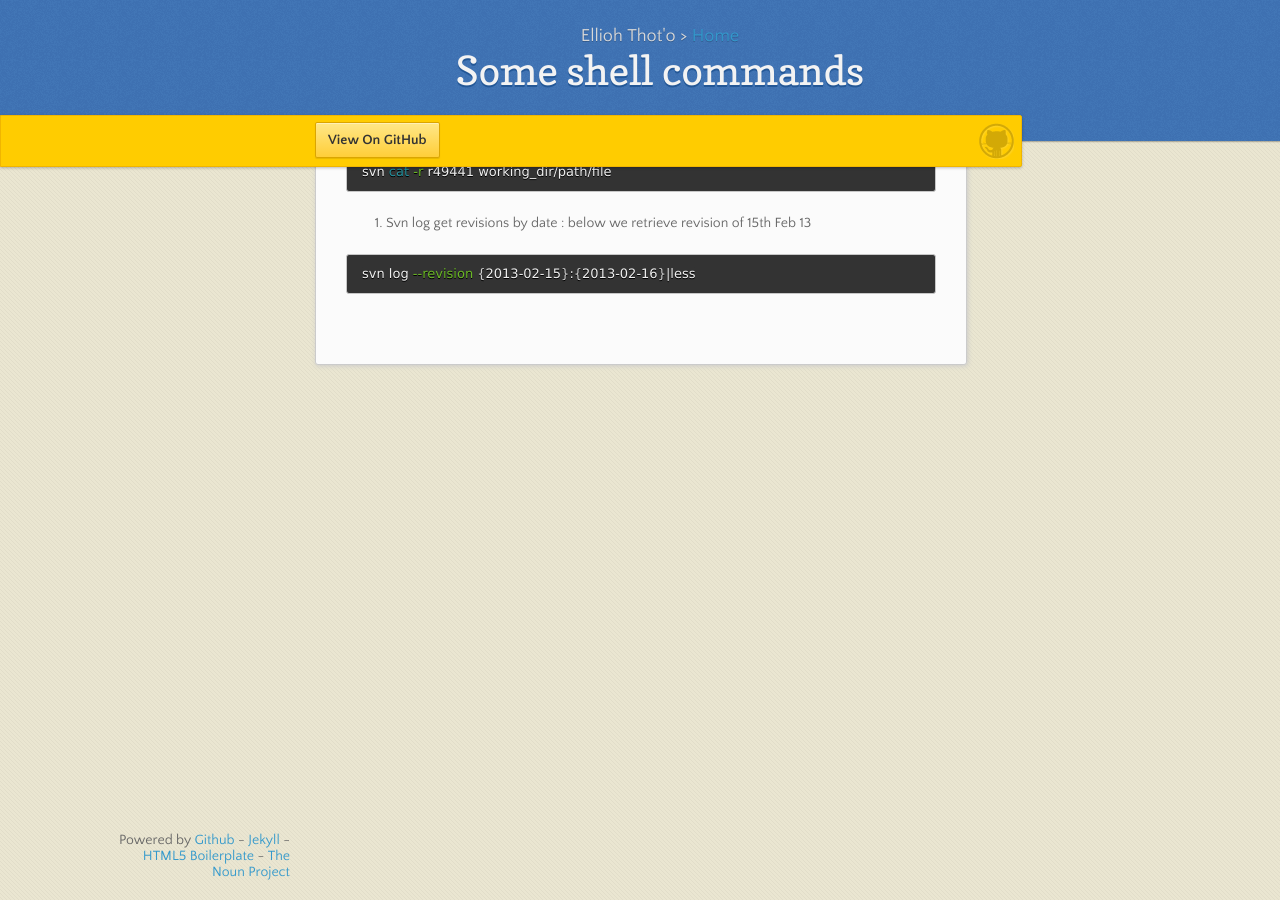
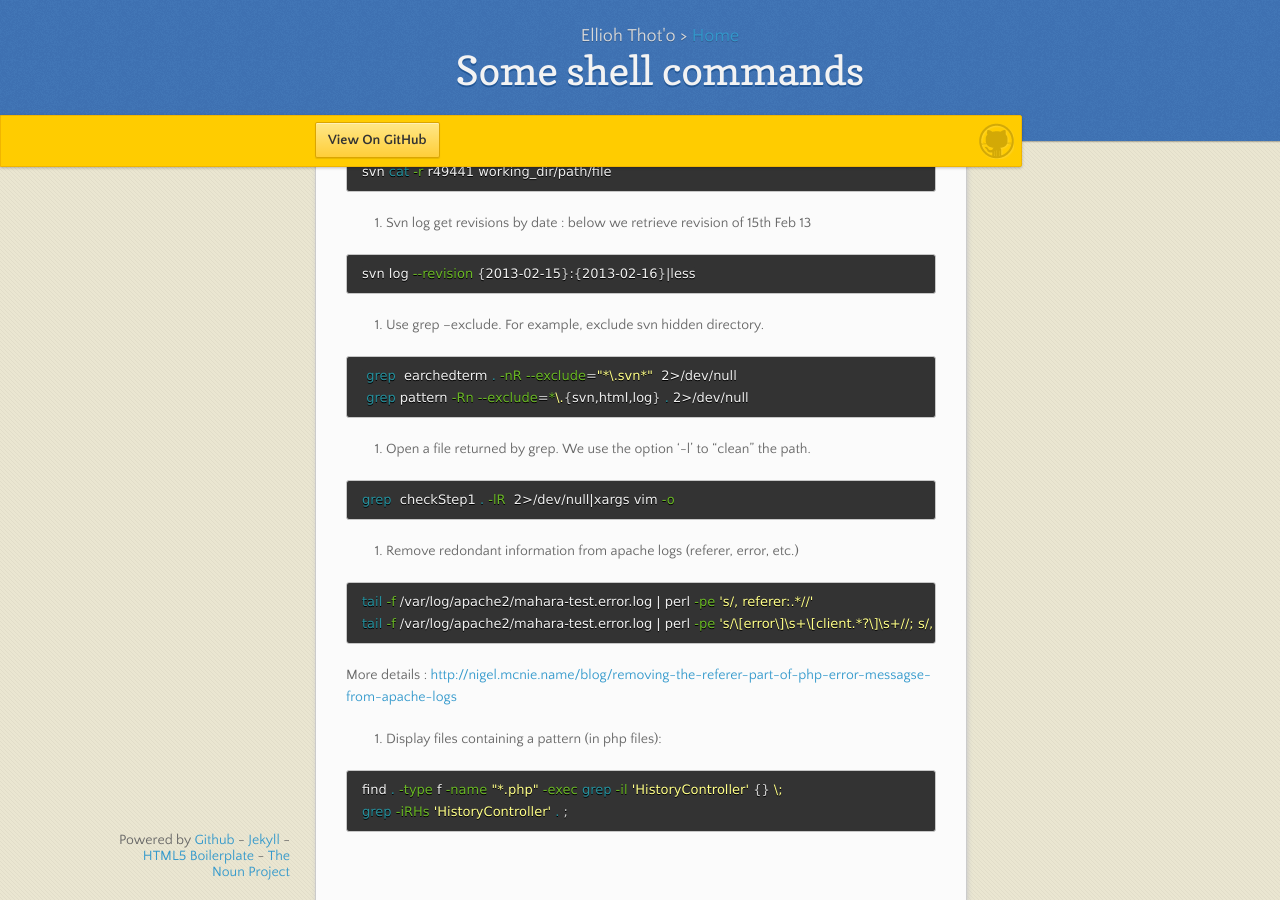
Before and after one commit to ellioh-thoto/ellioh-thoto.github.com, a Jekyll site: the page built from _posts/2013-02-15-shell_commands.md, in a window 1280 px wide and 900 px high, scrolled down 561 px. Built offline with Jekyll 4.4.1, drawn with Linux system fonts in a browser that asks for light colours; nearby versions of some CDN libraries.

Commit message:
merge article

```diff
--- a/_posts/2013-02-15-shell_commands.md
+++ b/_posts/2013-02-15-shell_commands.md
@@ -39,3 +39,27 @@ svn cat -r r49441 working_dir/path/file
 {% highlight bash %}
 svn log --revision {2013-02-15}:{2013-02-16}|less
 {% endhighlight %}
+
+7. Use grep --exclude. For example, exclude svn hidden directory.
+{% highlight bash %}
+ grep  earchedterm . -nR --exclude="*\.svn*"  2>/dev/null
+ grep pattern -Rn --exclude=*\.{svn,html,log} . 2>/dev/null
+{% endhighlight %}
+
+8. Open a file returned by grep. We use the option '-l' to "clean" the path.
+{% highlight bash %}
+grep  checkStep1 . -lR  2>/dev/null|xargs vim -o
+{% endhighlight %}
+
+9. Remove redondant information from apache logs (referer, error, etc.)
+{% highlight bash %}
+tail -f /var/log/apache2/mahara-test.error.log | perl -pe 's/, referer:.*//'
+tail -f /var/log/apache2/mahara-test.error.log | perl -pe 's/\[error\]\s+\[client.*?\]\s+//; s/, referer:.*//'
+{% endhighlight %}
+More details : [http://nigel.mcnie.name/blog/removing-the-referer-part-of-php-error-messagse-from-apache-logs](http://nigel.mcnie.name/blog/removing-the-referer-part-of-php-error-messagse-from-apache-logs)
+
+10. Display files containing a pattern (in php files):
+{% highlight bash %}
+find . -type f -name "*.php" -exec grep -il 'HistoryController' {} \;
+grep -iRHs 'HistoryController' . ;
+{% endhighlight %}
```
